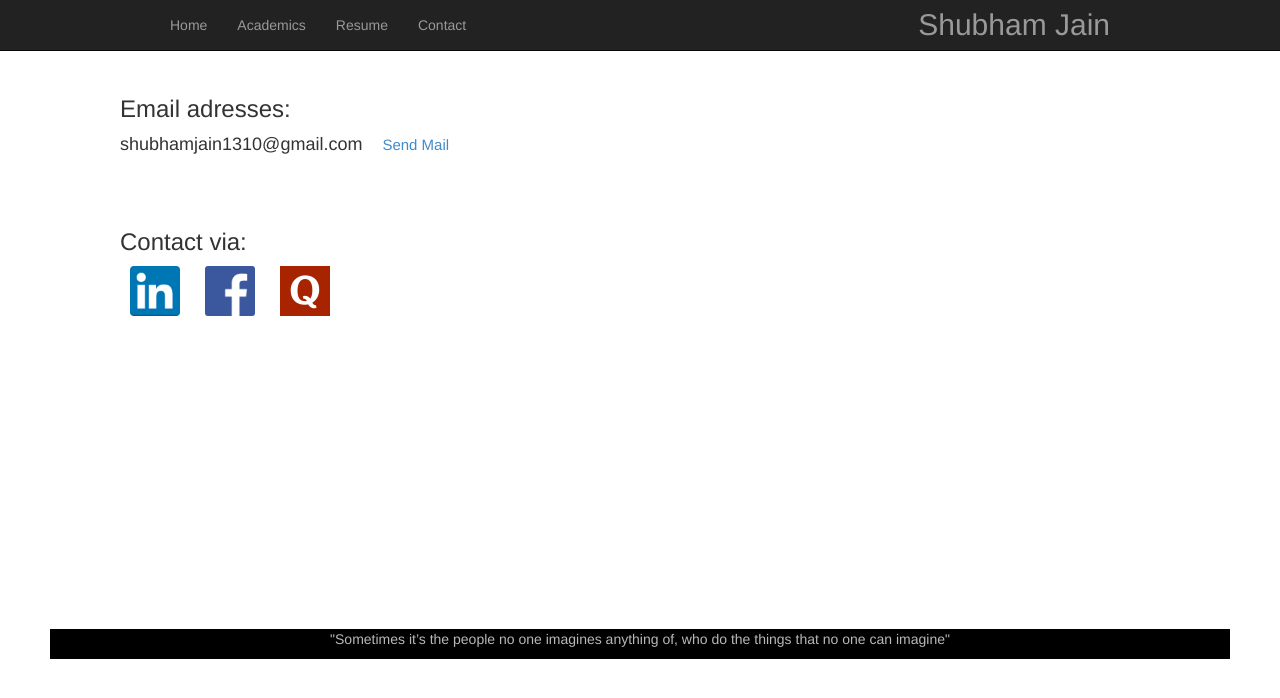
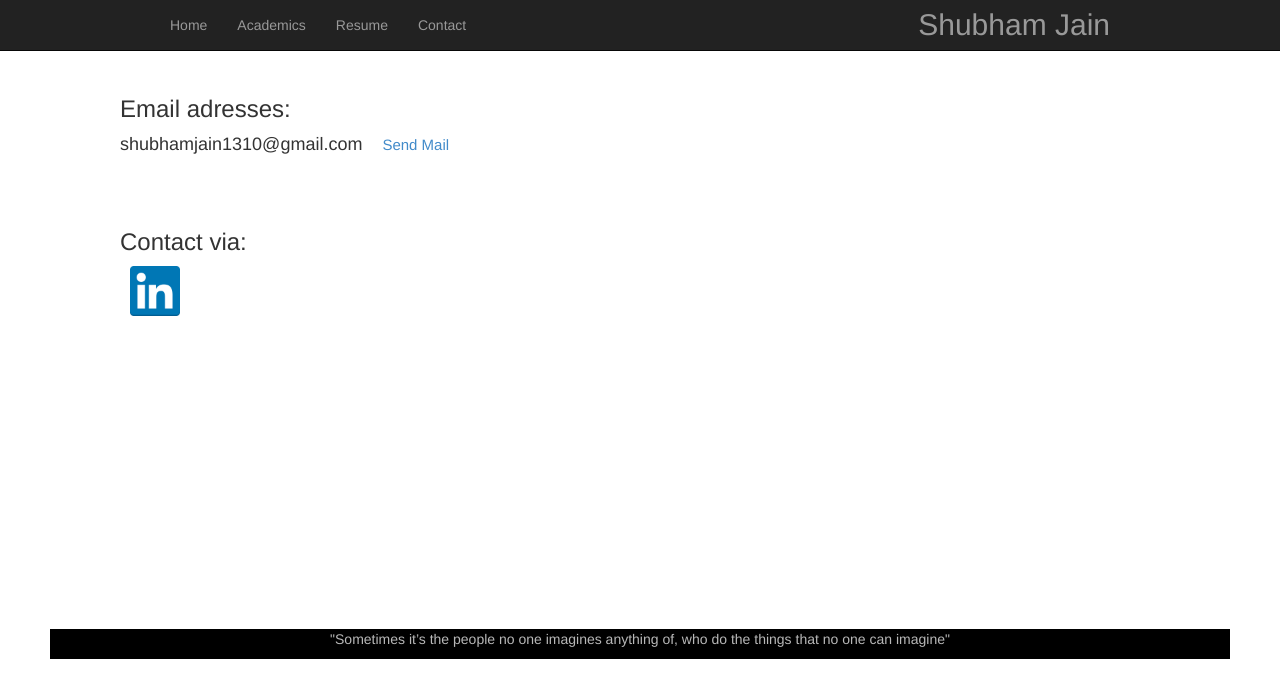
Before and after one commit to shubham1310/shubham1310.github.io, a plain HTML site: page contact.html in a window 1280 px wide. Drawn offline with nearby package versions, Linux system fonts and the light colour scheme.

Commit message:
Update contact.html

```diff
--- a/contact.html
+++ b/contact.html
@@ -61,10 +61,7 @@
 		  <h3>Contact via:</h3>
      <div style="float:left">
      <a href= "https://www.linkedin.com/in/shubham1310/"><img src="linked.png" style="height:50px;width:50px;margin:0px 10px"></a>
-		  <!-- <a href= "https://bitbucket.org/shubham1310"><img src="bitbucketicon.png" style="height:50px;width:50px;margin:0px 10px"></a> -->
-      <!-- <a href= "https://plus.google.com/+shubhamjain13"><img src="gplusicon.png" style="height:50px;width:50px;margin:0px 10px"></a> -->
-      <a href= "https://www.facebook.com/jain.shubham.13"><img src="fbicon.png" style="height:50px;width:50px;margin:0px 10px"></a>
-      <a href= "https://www.quora.com/Shubham-Jain-120"><img src="quoraicon.png" style="height:50px;width:50px;margin:0px 10px"></a>
+
       </div>
 	  </br>
     </div><!--/.container-->
```
